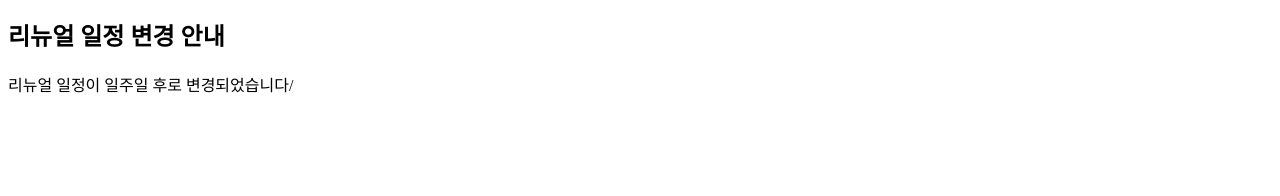
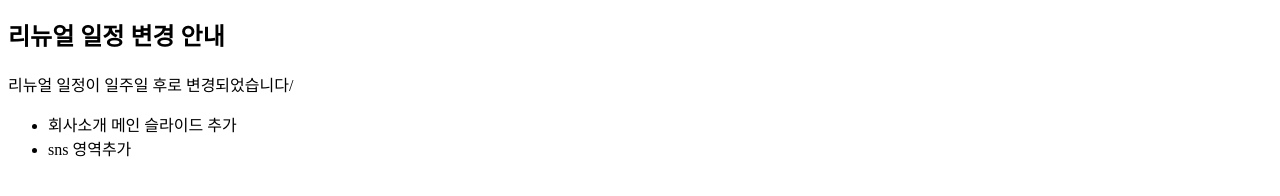
Before and after one commit to dawon2275/portfolio, a plain HTML site: page index.html in a window 1280 px wide. Shown: the part 128-324 px from the top of the page. Drawn offline with Linux system fonts and the light colour scheme.

Commit message:
리뉴얼 항목 추가

```diff
--- a/index.html
+++ b/index.html
@@ -10,5 +10,9 @@
     <p>Lorem ipsum dolor sit amet consectetur adipisicing elit. Et accusamus, commodi quidem nam molestiae assumenda facilis illo ex rerum eaque necessitatibus cum sapiente amet nostrum perferendis voluptas nesciunt harum explicabo.</p>
     <h2>리뉴얼 일정 변경 안내</h2>
     <p>리뉴얼 일정이 일주일 후로 변경되었습니다/</p>
+    <ul>
+        <li>회사소개 메인 슬라이드 추가</li>
+        <li>sns 영역추가</li>
+    </ul>
 </body>
 </html>
```
